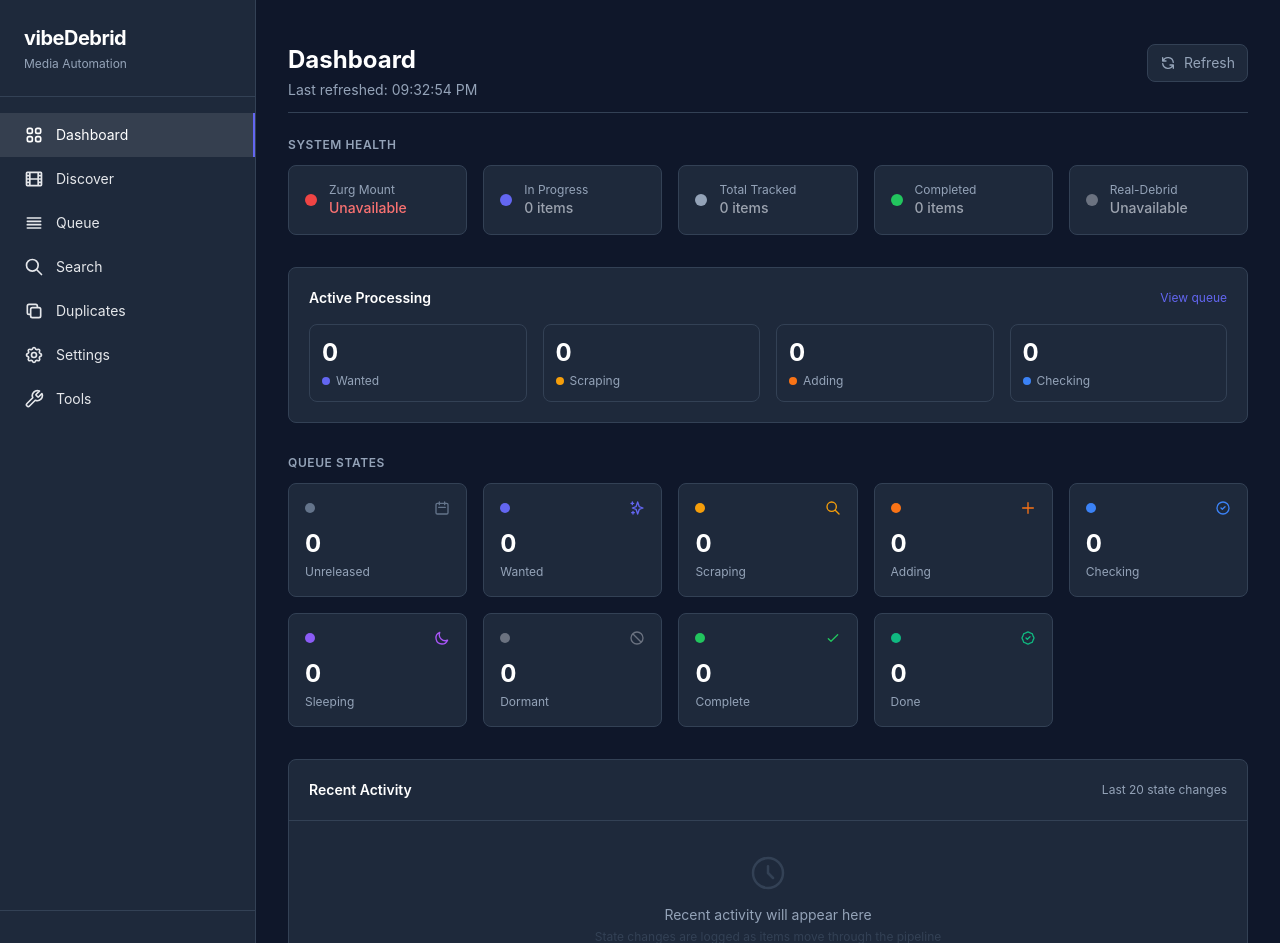
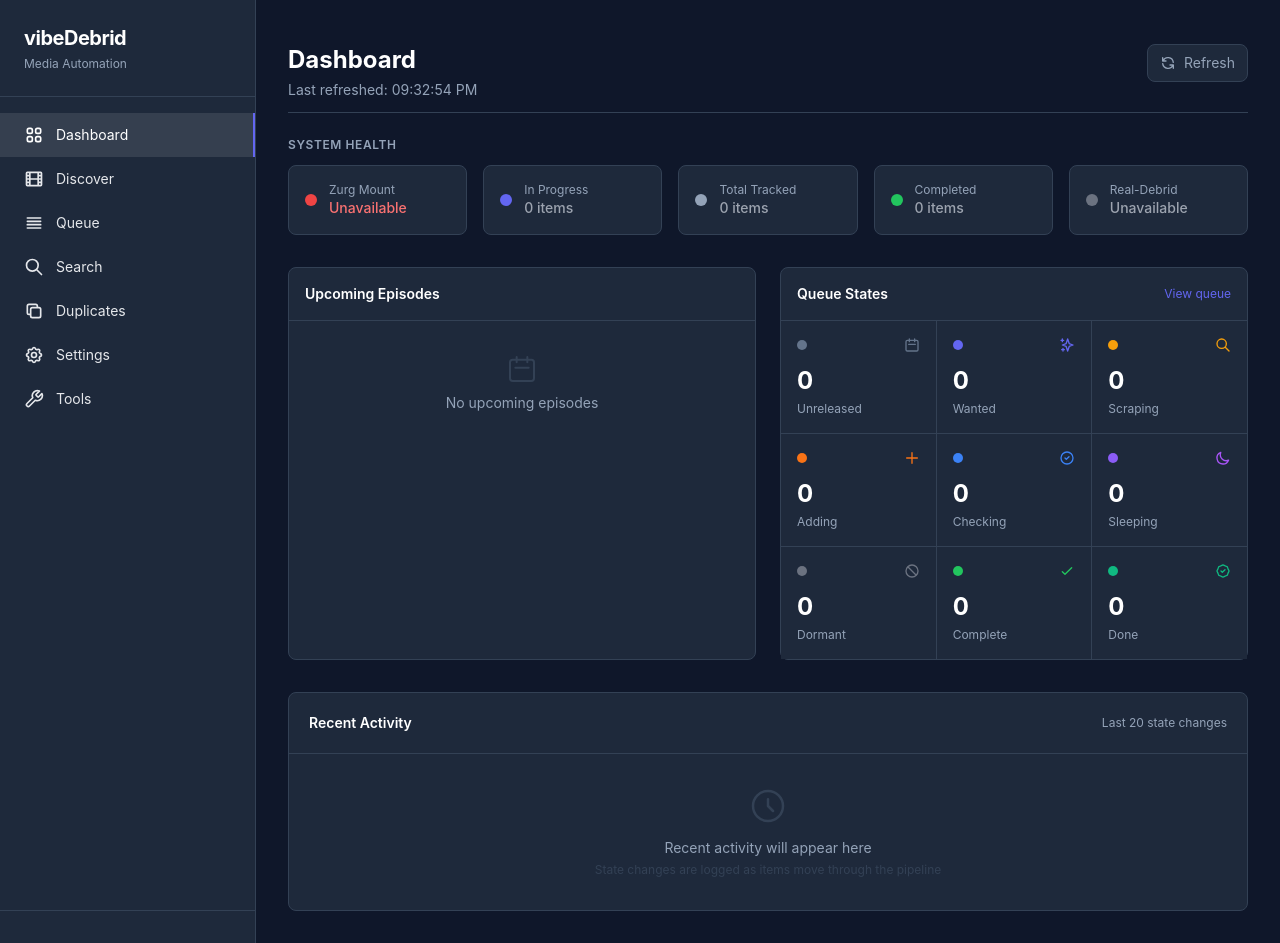
Before and after one commit to vibeMonarch/vibeDebrid, a FastAPI app: page / in a window 1280 px wide. Run offline with FastAPI, Linux system fonts and the light colour scheme; data that the repository does not hold is empty; some libraries are stand-ins or nearby versions.

Commit message:
Add upcoming episodes dashboard card, replace Active Processing (issue #8)
- New UpcomingEpisode schema + DB query for UNRELEASED items with air_date
- Two-column layout: Upcoming Episodes (left) + Queue States (right)
- Removed redundant Active Processing section (subset of Queue States)
- Relative date display: Today/Tomorrow/weekday/short date
- Click episode row → show detail page
- Safe tmdb_id cast with .isdigit() guard, href escaping with VD.escapeAttr
- Review fixes: tmdb_id crash prevention, XSS hardening
- 4 new tests, 2175 total passing

Co-Authored-By: Claude Opus 4.6 (1M context) <noreply@anthropic.com>

```diff
--- a/src/api/routes/dashboard.py
+++ b/src/api/routes/dashboard.py
@@ -8,7 +8,7 @@ from typing import Any
 from fastapi import APIRouter, Depends, Request
 from fastapi.responses import HTMLResponse
 from pydantic import BaseModel
-from sqlalchemy import func, select
+from sqlalchemy import func, select, asc
 from sqlalchemy.ext.asyncio import AsyncSession
 
 import httpx
@@ -63,10 +63,22 @@ class HealthStatus(BaseModel):
     rd: RdHealth | None = None
 
 
+class UpcomingEpisode(BaseModel):
+    """A future episode in UNRELEASED state with a known air date."""
+
+    title: str
+    season: int | None = None
+    episode: int | None = None
+    air_date: str | None = None  # ISO date string e.g. "2026-03-18"
+    tmdb_id: int | None = None
+    state: str = ""
+
+
 class StatsResponse(BaseModel):
     status: str = "ok"
     queue: QueueCounts
     health: HealthStatus
+    upcoming: list[UpcomingEpisode] = []
 
 
 @router.get("/", response_class=HTMLResponse)
@@ -150,4 +162,28 @@ async def stats(session: AsyncSession = Depends(get_db)) -> StatsResponse:
 
     health = HealthStatus(mount_available=mount_available, rd=rd_health)
 
-    return StatsResponse(status="ok", queue=queue, health=health)
+    # Query upcoming episodes: UNRELEASED items that have a known air_date
+    upcoming_result = await session.execute(
+        select(MediaItem)
+        .where(
+            MediaItem.state == QueueState.UNRELEASED,
+            MediaItem.air_date.is_not(None),
+        )
+        .order_by(asc(MediaItem.air_date))
+        .limit(10)
+    )
+    upcoming_items = upcoming_result.scalars().all()
+
+    upcoming: list[UpcomingEpisode] = [
+        UpcomingEpisode(
+            title=item.title,
+            season=item.season,
+            episode=item.episode,
+            air_date=item.air_date.isoformat() if item.air_date is not None else None,
+            tmdb_id=int(item.tmdb_id) if item.tmdb_id and item.tmdb_id.isdigit() else None,
+            state=item.state.value,
+        )
+        for item in upcoming_items
+    ]
+
+    return StatsResponse(status="ok", queue=queue, health=health, upcoming=upcoming)
--- a/src/static/js/dashboard.js
+++ b/src/static/js/dashboard.js
@@ -19,6 +19,19 @@ function setTextContent(id, value) {
   if (el) el.textContent = value;
 }
 
+function formatRelativeDate(isoDate) {
+  if (!isoDate) return '';
+  var d = new Date(isoDate + 'T00:00:00');
+  var today = new Date();
+  today.setHours(0, 0, 0, 0);
+  var diffDays = Math.round((d - today) / 86400000);
+  if (diffDays === 0) return 'Today';
+  if (diffDays === 1) return 'Tomorrow';
+  if (diffDays === -1) return 'Yesterday';
+  if (diffDays > 0 && diffDays <= 6) return d.toLocaleDateString(undefined, { weekday: 'long' });
+  return d.toLocaleDateString(undefined, { month: 'short', day: 'numeric' });
+}
+
 function applyStats(data) {
   var queue = data.queue || {};
   var health = data.health || {};
@@ -30,11 +43,36 @@ function applyStats(data) {
     setTextContent(cfg.countId, count);
   }
 
-  // Active processing breakdown
-  setTextContent('active-wanted',   queue.wanted   ?? 0);
-  setTextContent('active-scraping', queue.scraping ?? 0);
-  setTextContent('active-adding',   queue.adding   ?? 0);
-  setTextContent('active-checking', queue.checking ?? 0);
+  // Upcoming episodes
+  var listEl = document.getElementById('upcoming-list');
+  if (listEl) {
+    var upcoming = data.upcoming || [];
+    if (upcoming.length === 0) {
+      listEl.innerHTML = '<div class="p-8 text-center text-sm text-vd-muted">'
+        + '<svg class="w-8 h-8 mx-auto mb-2 text-vd-border" fill="none" stroke="currentColor" viewBox="0 0 24 24">'
+        + '<path stroke-linecap="round" stroke-linejoin="round" stroke-width="1.5" d="M8 7V3m8 4V3m-9 8h10M5 21h14a2 2 0 002-2V7a2 2 0 00-2-2H5a2 2 0 00-2 2v12a2 2 0 002 2z"/>'
+        + '</svg>'
+        + 'No upcoming episodes</div>';
+    } else {
+      var html = '';
+      upcoming.forEach(function(ep) {
+        var badge = '';
+        if (ep.season != null && ep.episode != null) {
+          badge = 'S' + String(ep.season).padStart(2, '0') + 'E' + String(ep.episode).padStart(2, '0');
+        }
+        var dateStr = formatRelativeDate(ep.air_date);
+        var link = ep.tmdb_id ? '/show/' + VD.escapeAttr(String(ep.tmdb_id)) : '#';
+        html += '<a href="' + link + '" class="flex items-center justify-between px-4 py-3 hover:bg-white/5 transition-colors">';
+        html += '<div class="flex items-center gap-3 min-w-0">';
+        html += '<span class="text-sm text-white truncate">' + VD.escapeHtml(ep.title) + '</span>';
+        if (badge) html += '<span class="text-xs text-vd-muted font-mono flex-shrink-0">' + badge + '</span>';
+        html += '</div>';
+        html += '<span class="text-xs text-vd-muted flex-shrink-0 ml-3">' + VD.escapeHtml(dateStr) + '</span>';
+        html += '</a>';
+      });
+      listEl.innerHTML = html;
+    }
+  }
 
   // Health summary cards
   var active = (queue.wanted ?? 0) + (queue.scraping ?? 0)
--- a/src/templates/dashboard.html
+++ b/src/templates/dashboard.html
@@ -77,57 +77,30 @@
   </div>
 </div>
 
-<!-- Active Processing Indicator -->
-<div class="mb-8 bg-vd-card border border-vd-border rounded-lg p-5">
-  <div class="flex items-center justify-between mb-4">
-    <h3 class="text-sm font-semibold text-white">Active Processing</h3>
-    <a href="/queue" class="text-xs text-vd-accent hover:text-vd-accent-hover transition-colors">View queue</a>
+<!-- Upcoming Episodes + Queue States -->
+<div class="mb-8 grid grid-cols-1 lg:grid-cols-2 gap-6">
+
+  <!-- Upcoming Episodes card -->
+  <div class="bg-vd-card border border-vd-border rounded-lg">
+    <div class="flex items-center justify-between p-4 border-b border-vd-border">
+      <h3 class="text-sm font-semibold text-white">Upcoming Episodes</h3>
+    </div>
+    <div id="upcoming-list" class="divide-y divide-vd-border">
+      <div class="p-8 text-center text-sm text-vd-muted">Loading...</div>
+    </div>
   </div>
-  <div class="grid grid-cols-2 sm:grid-cols-4 gap-4">
 
-    <a href="/queue?state=wanted" class="group flex flex-col gap-1 p-3 rounded-lg border border-vd-border hover:border-indigo-500/50 hover:bg-white/5 transition-colors">
-      <span class="text-2xl font-bold text-white" id="active-wanted">-</span>
-      <div class="flex items-center gap-1.5">
-        <span class="w-2 h-2 rounded-full badge-wanted"></span>
-        <span class="text-xs text-vd-muted group-hover:text-gray-300 transition-colors">Wanted</span>
-      </div>
-    </a>
-
-    <a href="/queue?state=scraping" class="group flex flex-col gap-1 p-3 rounded-lg border border-vd-border hover:border-amber-500/50 hover:bg-white/5 transition-colors">
-      <span class="text-2xl font-bold text-white" id="active-scraping">-</span>
-      <div class="flex items-center gap-1.5">
-        <span class="w-2 h-2 rounded-full badge-scraping"></span>
-        <span class="text-xs text-vd-muted group-hover:text-gray-300 transition-colors">Scraping</span>
-      </div>
-    </a>
-
-    <a href="/queue?state=adding" class="group flex flex-col gap-1 p-3 rounded-lg border border-vd-border hover:border-orange-500/50 hover:bg-white/5 transition-colors">
-      <span class="text-2xl font-bold text-white" id="active-adding">-</span>
-      <div class="flex items-center gap-1.5">
-        <span class="w-2 h-2 rounded-full badge-adding"></span>
-        <span class="text-xs text-vd-muted group-hover:text-gray-300 transition-colors">Adding</span>
-      </div>
-    </a>
-
-    <a href="/queue?state=checking" class="group flex flex-col gap-1 p-3 rounded-lg border border-vd-border hover:border-blue-500/50 hover:bg-white/5 transition-colors">
-      <span class="text-2xl font-bold text-white" id="active-checking">-</span>
-      <div class="flex items-center gap-1.5">
-        <span class="w-2 h-2 rounded-full badge-checking"></span>
-        <span class="text-xs text-vd-muted group-hover:text-gray-300 transition-colors">Checking</span>
-      </div>
-    </a>
-
-  </div>
-</div>
-
-<!-- Queue State Cards Grid -->
-<div class="mb-8">
-  <h3 class="text-xs font-semibold uppercase tracking-wider text-vd-muted mb-3">Queue States</h3>
-  <div class="grid grid-cols-2 md:grid-cols-3 lg:grid-cols-5 gap-4">
+  <!-- Queue States card -->
+  <div class="bg-vd-card border border-vd-border rounded-lg">
+    <div class="flex items-center justify-between p-4 border-b border-vd-border">
+      <h3 class="text-sm font-semibold text-white">Queue States</h3>
+      <a href="/queue" class="text-xs text-vd-accent hover:text-vd-accent-hover transition-colors">View queue</a>
+    </div>
+    <div class="grid grid-cols-2 md:grid-cols-3 gap-px bg-vd-border">
 
     <!-- Unreleased -->
     <a href="/queue?state=unreleased"
-       class="group bg-vd-card border border-vd-border rounded-lg p-4 hover:border-slate-400/50 hover:bg-white/5 transition-colors">
+       class="group bg-vd-card p-4 hover:bg-white/5 transition-colors">
       <div class="flex items-center justify-between mb-3">
         <span class="w-2.5 h-2.5 rounded-full badge-unreleased"></span>
         <svg class="w-4 h-4 text-slate-500 group-hover:text-slate-400 transition-colors" fill="none" stroke="currentColor" viewBox="0 0 24 24">
@@ -141,7 +114,7 @@
 
     <!-- Wanted -->
     <a href="/queue?state=wanted"
-       class="group bg-vd-card border border-vd-border rounded-lg p-4 hover:border-indigo-500/50 hover:bg-white/5 transition-colors">
+       class="group bg-vd-card p-4 hover:bg-white/5 transition-colors">
       <div class="flex items-center justify-between mb-3">
         <span class="w-2.5 h-2.5 rounded-full badge-wanted"></span>
         <svg class="w-4 h-4 text-indigo-500 group-hover:text-indigo-400 transition-colors" fill="none" stroke="currentColor" viewBox="0 0 24 24">
@@ -155,7 +128,7 @@
 
     <!-- Scraping -->
     <a href="/queue?state=scraping"
-       class="group bg-vd-card border border-vd-border rounded-lg p-4 hover:border-amber-500/50 hover:bg-white/5 transition-colors">
+       class="group bg-vd-card p-4 hover:bg-white/5 transition-colors">
       <div class="flex items-center justify-between mb-3">
         <span class="w-2.5 h-2.5 rounded-full badge-scraping"></span>
         <svg class="w-4 h-4 text-amber-500 group-hover:text-amber-400 transition-colors" fill="none" stroke="currentColor" viewBox="0 0 24 24">
@@ -169,7 +142,7 @@
 
     <!-- Adding -->
     <a href="/queue?state=adding"
-       class="group bg-vd-card border border-vd-border rounded-lg p-4 hover:border-orange-500/50 hover:bg-white/5 transition-colors">
+       class="group bg-vd-card p-4 hover:bg-white/5 transition-colors">
       <div class="flex items-center justify-between mb-3">
         <span class="w-2.5 h-2.5 rounded-full badge-adding"></span>
         <svg class="w-4 h-4 text-orange-500 group-hover:text-orange-400 transition-colors" fill="none" stroke="currentColor" viewBox="0 0 24 24">
@@ -183,7 +156,7 @@
 
     <!-- Checking -->
     <a href="/queue?state=checking"
-       class="group bg-vd-card border border-vd-border rounded-lg p-4 hover:border-blue-500/50 hover:bg-white/5 transition-colors">
+       class="group bg-vd-card p-4 hover:bg-white/5 transition-colors">
       <div class="flex items-center justify-between mb-3">
         <span class="w-2.5 h-2.5 rounded-full badge-checking"></span>
         <svg class="w-4 h-4 text-blue-500 group-hover:text-blue-400 transition-colors" fill="none" stroke="currentColor" viewBox="0 0 24 24">
@@ -197,7 +170,7 @@
 
     <!-- Sleeping -->
     <a href="/queue?state=sleeping"
-       class="group bg-vd-card border border-vd-border rounded-lg p-4 hover:border-purple-500/50 hover:bg-white/5 transition-colors">
+       class="group bg-vd-card p-4 hover:bg-white/5 transition-colors">
       <div class="flex items-center justify-between mb-3">
         <span class="w-2.5 h-2.5 rounded-full badge-sleeping"></span>
         <svg class="w-4 h-4 text-purple-500 group-hover:text-purple-400 transition-colors" fill="none" stroke="currentColor" viewBox="0 0 24 24">
@@ -211,7 +184,7 @@
 
     <!-- Dormant -->
     <a href="/queue?state=dormant"
-       class="group bg-vd-card border border-vd-border rounded-lg p-4 hover:border-gray-500/50 hover:bg-white/5 transition-colors">
+       class="group bg-vd-card p-4 hover:bg-white/5 transition-colors">
       <div class="flex items-center justify-between mb-3">
         <span class="w-2.5 h-2.5 rounded-full badge-dormant"></span>
         <svg class="w-4 h-4 text-gray-500 group-hover:text-gray-400 transition-colors" fill="none" stroke="currentColor" viewBox="0 0 24 24">
@@ -225,7 +198,7 @@
 
     <!-- Complete -->
     <a href="/queue?state=complete"
-       class="group bg-vd-card border border-vd-border rounded-lg p-4 hover:border-green-500/50 hover:bg-white/5 transition-colors">
+       class="group bg-vd-card p-4 hover:bg-white/5 transition-colors">
       <div class="flex items-center justify-between mb-3">
         <span class="w-2.5 h-2.5 rounded-full badge-complete"></span>
         <svg class="w-4 h-4 text-green-500 group-hover:text-green-400 transition-colors" fill="none" stroke="currentColor" viewBox="0 0 24 24">
@@ -239,7 +212,7 @@
 
     <!-- Done -->
     <a href="/queue?state=done"
-       class="group bg-vd-card border border-vd-border rounded-lg p-4 hover:border-emerald-500/50 hover:bg-white/5 transition-colors">
+       class="group bg-vd-card p-4 hover:bg-white/5 transition-colors">
       <div class="flex items-center justify-between mb-3">
         <span class="w-2.5 h-2.5 rounded-full badge-done"></span>
         <svg class="w-4 h-4 text-emerald-500 group-hover:text-emerald-400 transition-colors" fill="none" stroke="currentColor" viewBox="0 0 24 24">
@@ -251,7 +224,9 @@
       <p class="text-xs text-vd-muted">Done</p>
     </a>
 
+    </div>
   </div>
+
 </div>
 
 <!-- Recent Activity -->
```
Also changed, not shown: STATUS.md (+10 -0 lines), tests/test_api_routes.py (+133 -0 lines), .claude/memory/MEMORY.md.
